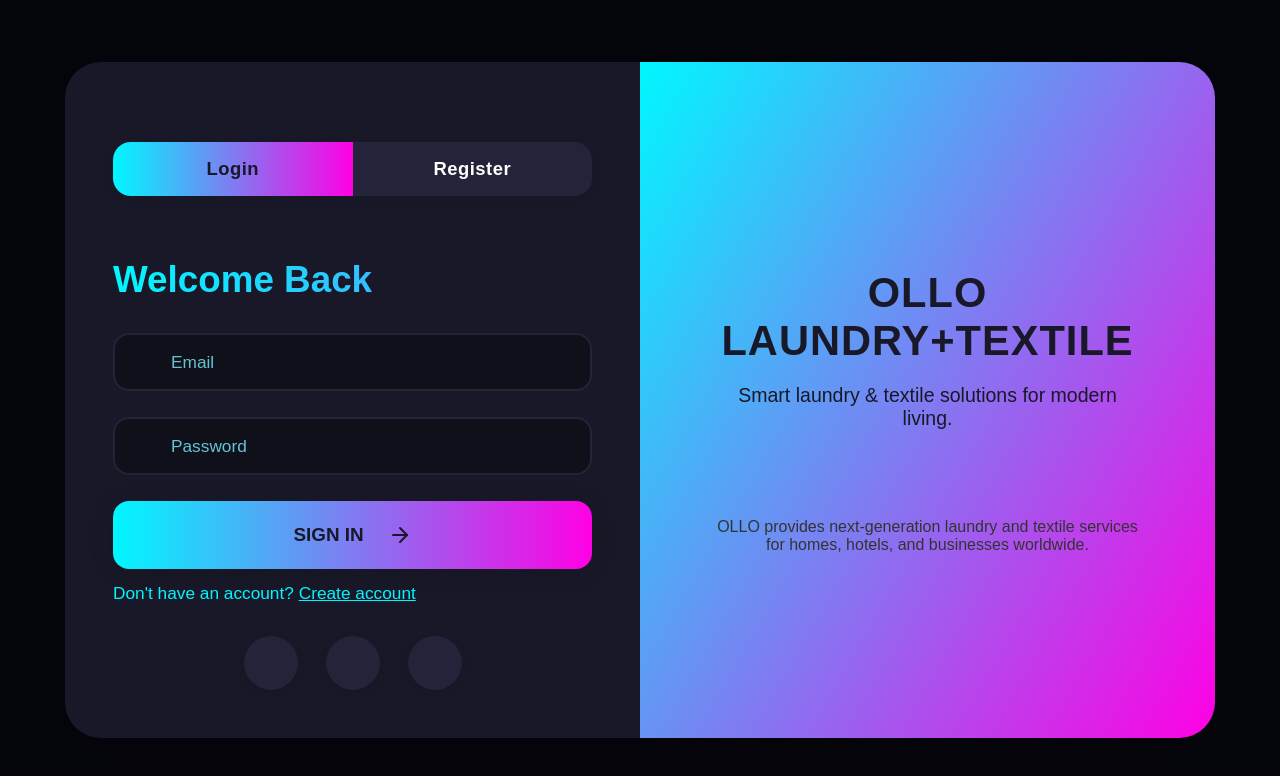
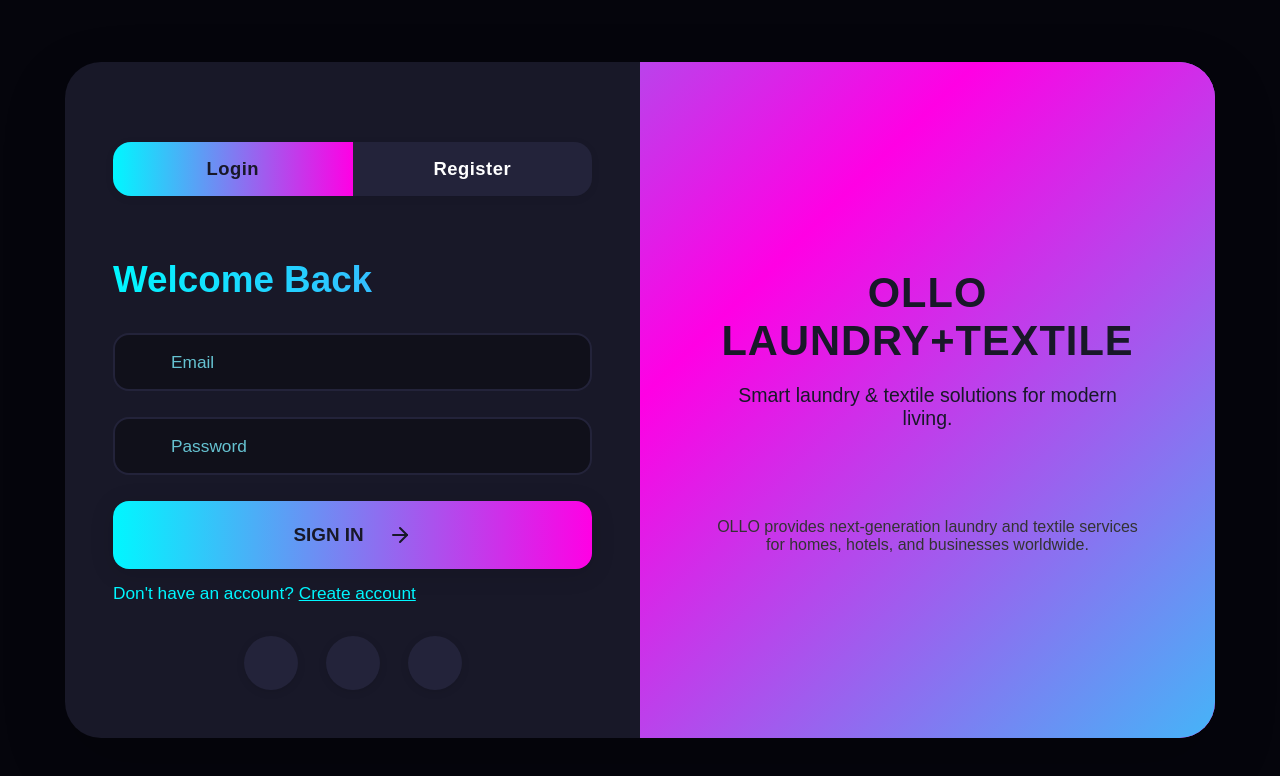
Before and after one commit to OlloLifestyle/OlloLifestyle.WebApp, an Angular app: page / in a window 1280 px wide. Shown: the top 776 px of the page. Built offline with nearby package versions, Linux system fonts and the light colour scheme.

Commit message:
add background animation

```diff
--- a/src/app/auth/login/login.css
+++ b/src/app/auth/login/login.css
@@ -159,15 +159,34 @@
 }
 
 .visual-side {
+  position: relative;
+  overflow: hidden; /* Ensure the animation doesn't bleed out */
   background: linear-gradient(120deg, #00f7ff 0%, #ff00e4 100%);
   color: #181828;
   text-align: center;
 }
+
+.visual-side-bg {
+  position: absolute;
+  top: 0;
+  left: 0;
+  width: 100%;
+  height: 100%;
+  background: linear-gradient(135deg, #00f7ff, #ff00e4, #00f7ff);
+  background-size: 200% 200%;
+  animation: gradient-animation 10s ease infinite;
+  z-index: 0;
+}
+
 .visual-content {
+  position: relative;
+  z-index: 1; /* Keep the content on top of the animation */
   max-width: 90%;
   margin: 0 auto;
   word-break: break-word;
+  color: #1a1a2e;
 }
+
 .visual-title {
   color: #181828;
   font-size: 2.6rem;
@@ -203,6 +222,12 @@
 @keyframes ollo-bubbles-float {
   0% { transform: translateY(0) scale(1); opacity: 0.8; }
   100% { transform: translateY(-40px) scale(1.04); opacity: 1; }
+}
+
+@keyframes gradient-animation {
+  0% { background-position: 0% 50%; }
+  50% { background-position: 100% 50%; }
+  100% { background-position: 0% 50%; }
 }
 
 @media (max-width: 1200px) {
--- a/src/app/auth/login/login.html
+++ b/src/app/auth/login/login.html
@@ -64,8 +64,7 @@
     </div>
 
     <div class="visual-side">
-      <div class="card-effect"></div>
-      <div class="floating-shapes" id="floatingShapes"></div>
+      <div class="visual-side-bg"></div>
       <div class="visual-content">
         <h2 class="visual-title">OLLO LAUNDRY+TEXTILE</h2>
         <p class="visual-desc">
```
